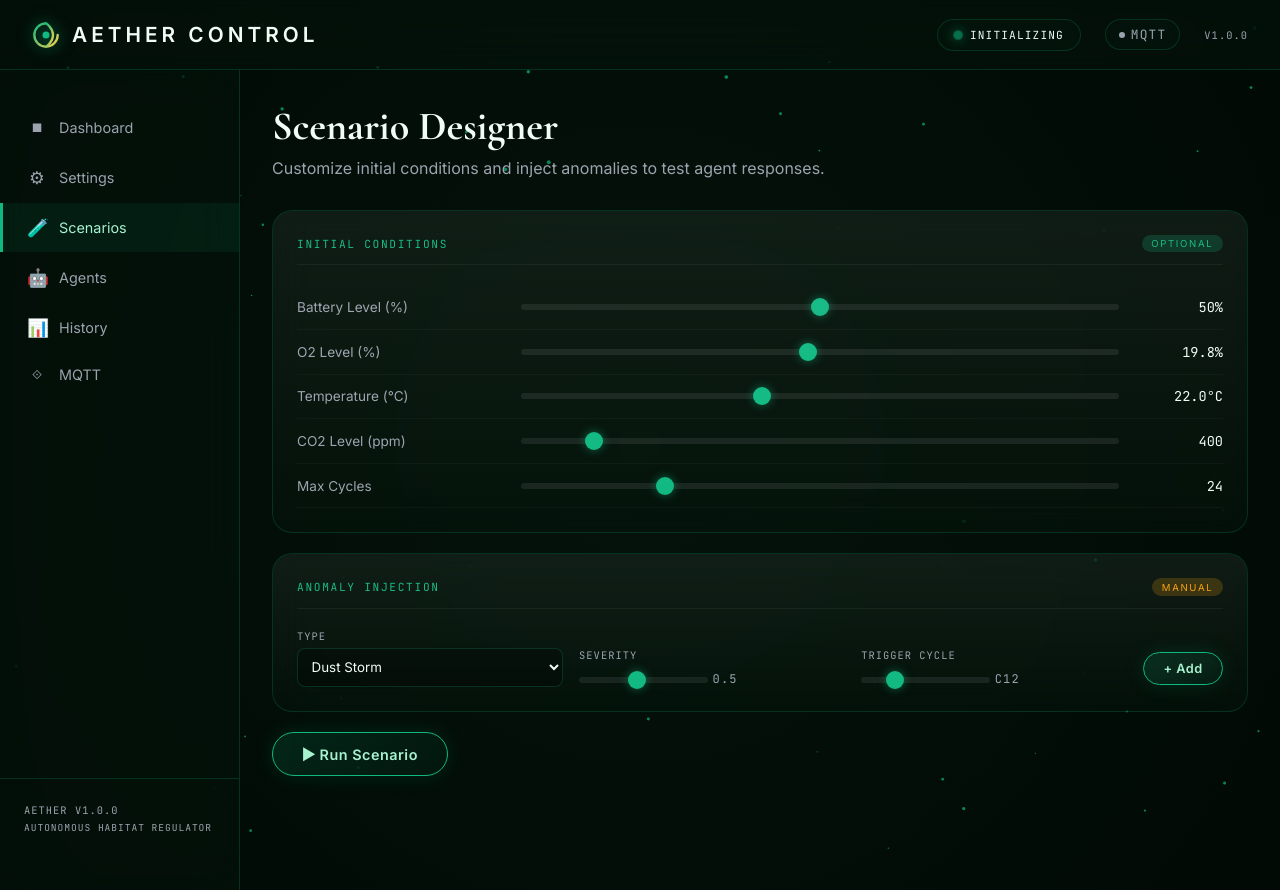
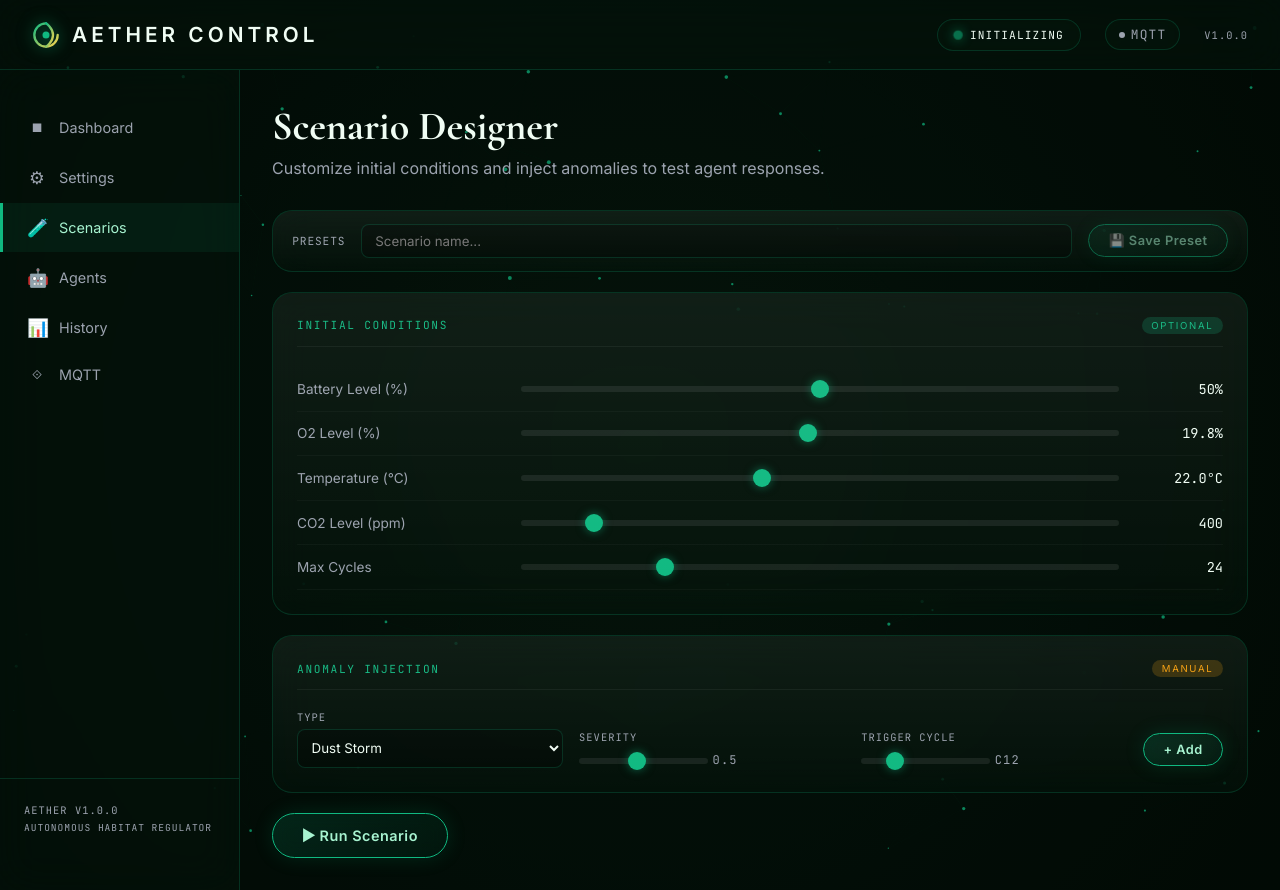
Before and after one commit to ravikumarve/Aether, a FastAPI app: page /scenarios in a window 1280 px wide. Run offline with FastAPI, Linux system fonts and the light colour scheme; data that the repository does not hold is empty.

Commit message:
feat(scenarios): save/load/delete scenario presets to/from disk as JSON files
Backend: 4 new API routes — GET /api/v1/scenarios (list), POST /api/v1/scenarios/save, GET /api/v1/scenarios/load/{name}, DELETE /api/v1/scenarios/{name}

Backend: scenarios stored as JSON files in scenarios/ directory, sanitized filenames, metadata tracking (_saved_at, condition/anomaly counts)

Frontend: Presets bar added to Scenarios page — name input + Save button, Load dropdown + Load/Delete buttons, success/error feedback

Frontend: Alpine.js methods — savePreset(), loadPreset(), deletePreset(), refreshPresets() with API calls and auto-refresh

All 4 tests pass, 8/8 scenario API tests pass, 5/5 quality gates pass

```diff
--- a/src/dashboard.py
+++ b/src/dashboard.py
@@ -728,7 +728,114 @@ async def api_reset_config():
     )
 
 
+# ── Scenario Storage ──
+
+SCENARIOS_DIR = Path(__file__).resolve().parent.parent / "scenarios"
+SCENARIOS_DIR.mkdir(parents=True, exist_ok=True)
+
+def _scenario_path(name: str) -> Path:
+    """Get the filesystem path for a scenario file, sanitizing the name."""
+    safe = name.strip().replace(" ", "_").replace("/", "_").replace("\\", "_")
+    return SCENARIOS_DIR / f"{safe}.json"
+
+def _list_scenarios() -> List[Dict]:
+    """Return list of saved scenario presets with metadata."""
+    results = []
+    if not SCENARIOS_DIR.exists():
+        return results
+    for f in sorted(SCENARIOS_DIR.iterdir()):
+        if f.suffix == ".json":
+            try:
+                data = json.loads(f.read_text())
+                results.append({
+                    "name": f.stem.replace("_", " "),
+                    "filename": f.name,
+                    "saved_at": data.get("_saved_at", ""),
+                    "conditions": {k: v for k, v in data.items() if k != "anomalies" and not k.startswith("_")},
+                    "anomaly_count": len(data.get("anomalies", [])),
+                })
+            except Exception:
+                continue
+    return results
+
 # ── Scenario API ──
+
+
+@app.get("/api/v1/scenarios")
+async def api_list_scenarios():
+    """GET /api/v1/scenarios — List saved scenario presets."""
+    return Response(
+        content=json.dumps(_list_scenarios(), cls=DateTimeEncoder),
+        media_type="application/json"
+    )
+
+
+@app.post("/api/v1/scenarios/save")
+async def api_save_scenario(data: Dict = Body(...)):
+    """
+    POST /api/v1/scenarios/save
+    Body: { "name": "My Scenario", "conditions": {...}, "anomalies": [...] }
+    """
+    name = data.get("name", "").strip()
+    if not name:
+        return Response(
+            content=json.dumps({"status": "error", "message": "Name is required"}),
+            status_code=400,
+            media_type="application/json"
+        )
+    payload = {
+        "_saved_at": datetime.now().isoformat(),
+        "_updated_at": datetime.now().isoformat(),
+        "conditions": data.get("conditions", {}),
+        "anomalies": data.get("anomalies", []),
+    }
+    path = _scenario_path(name)
+    path.write_text(json.dumps(payload, cls=DateTimeEncoder, indent=2))
+    return Response(
+        content=json.dumps({"status": "ok", "name": name, "path": str(path)}),
+        media_type="application/json"
+    )
+
+
+@app.get("/api/v1/scenarios/load/{scenario_name:path}")
+async def api_load_scenario(scenario_name: str):
+    """GET /api/v1/scenarios/load/{name} — Load a saved scenario."""
+    path = _scenario_path(scenario_name)
+    if not path.exists():
+        return Response(
+            content=json.dumps({"status": "error", "message": f"Scenario '{scenario_name}' not found"}),
+            status_code=404,
+            media_type="application/json"
+        )
+    try:
+        data = json.loads(path.read_text())
+        return Response(
+            content=json.dumps({**data, "status": "ok"}, cls=DateTimeEncoder),
+            media_type="application/json"
+        )
+    except Exception as e:
+        return Response(
+            content=json.dumps({"status": "error", "message": str(e)}),
+            status_code=500,
+            media_type="application/json"
+        )
+
+
+@app.delete("/api/v1/scenarios/{scenario_name:path}")
+async def api_delete_scenario(scenario_name: str):
+    """DELETE /api/v1/scenarios/{name} — Delete a saved scenario."""
+    path = _scenario_path(scenario_name)
+    if not path.exists():
+        return Response(
+            content=json.dumps({"status": "error", "message": f"Scenario '{scenario_name}' not found"}),
+            status_code=404,
+            media_type="application/json"
+        )
+    path.unlink()
+    return Response(
+        content=json.dumps({"status": "ok", "message": f"Deleted '{scenario_name}'"}),
+        media_type="application/json"
+    )
 
 
 @app.post("/api/v1/scenario/run")
--- a/src/templates/pages/scenarios.html
+++ b/src/templates/pages/scenarios.html
@@ -1,6 +1,35 @@
 <div x-data="scenariosState()" x-init="init()">
   <h2 style="font-size:2.5rem;margin-bottom:0.5rem;font-family:'Cormorant Garamond',serif;">Scenario Designer</h2>
   <p style="color:var(--text-muted);margin-bottom:2rem;font-size:1rem;">Customize initial conditions and inject anomalies to test agent responses.</p>
+
+  <!-- Preset Save/Load Bar -->
+  <div class="glass-card" style="margin-bottom:1.25rem;padding:0.8rem 1.2rem;display:flex;align-items:center;gap:1rem;flex-wrap:wrap;">
+    <span class="mono" style="color:var(--text-muted);font-size:0.7rem;text-transform:uppercase;letter-spacing:0.08em;">Presets</span>
+
+    <!-- Save -->
+    <input type="text" x-model="presetName" placeholder="Scenario name..."
+           style="flex:1;min-width:150px;padding:0.5rem 0.8rem;background:rgba(0,0,0,0.3);border:1px solid var(--glass-border);border-radius:8px;color:var(--text-main);font-family:'Inter',sans-serif;outline:none;">
+    <button class="btn btn-primary btn-sm" @click="savePreset()" :disabled="!presetName.trim()">
+      <span x-text="saving ? 'Saving...' : '💾 Save Preset'"></span>
+    </button>
+
+    <!-- Load -->
+    <template x-if="presets.length > 0">
+      <div style="display:flex;gap:0.5rem;align-items:center;">
+        <select x-model="selectedPreset" style="padding:0.5rem;background:rgba(0,0,0,0.3);border:1px solid var(--glass-border);border-radius:8px;color:var(--text-main);font-family:'Inter',sans-serif;outline:none;">
+          <option value="">— Load preset —</option>
+          <template x-for="p in presets" :key="p.name">
+            <option x-text="p.name + ' (' + p.anomaly_count + ' anomalies)'" :value="p.name"></option>
+          </template>
+        </select>
+        <button class="btn btn-primary btn-sm" @click="loadPreset(selectedPreset)" :disabled="!selectedPreset">📂 Load</button>
+        <button class="btn btn-sm" style="background:rgba(239,68,68,0.2);color:var(--alert-red);border:1px solid rgba(239,68,68,0.3);" @click="deletePreset(selectedPreset)" :disabled="!selectedPreset" x-show="selectedPreset">🗑 Delete</button>
+      </div>
+    </template>
+
+    <!-- Save Feedback -->
+    <span x-show="savedMsg" x-text="savedMsg" style="font-size:0.8rem;color:var(--bio-emerald);font-family:'JetBrains Mono',monospace;" x-transition.duration.300ms></span>
+  </div>
 
   <!-- Initial Conditions -->
   <div class="glass-card" style="margin-bottom:1.25rem;">
@@ -109,17 +138,93 @@ function scenariosState() {
     running: false,
     error: '',
 
-    init() {
+    // Preset management
+    presetName: '',
+    presets: [],
+    selectedPreset: '',
+    saving: false,
+    savedMsg: '',
+
+    async init() {
       fetch('/api/v1/config').then(r => r.json()).then(c => {
         this.conditions.initial_battery = c.initial_battery;
         this.conditions.initial_o2 = c.initial_o2;
         this.conditions.initial_temperature = c.initial_temperature;
         this.conditions.initial_co2 = c.initial_co2;
       });
+      await this.refreshPresets();
     },
 
     addAnomaly() {
       this.anomalies.push({...this.newAnomaly, trigger_cycle: Number(this.newAnomaly.trigger_cycle)});
+    },
+
+    async refreshPresets() {
+      try {
+        const resp = await fetch('/api/v1/scenarios');
+        this.presets = await resp.json();
+      } catch(e) {
+        this.presets = [];
+      }
+    },
+
+    async savePreset() {
+      const name = this.presetName.trim();
+      if (!name) return;
+      this.saving = true;
+      this.savedMsg = '';
+      try {
+        const resp = await fetch('/api/v1/scenarios/save', {
+          method: 'POST',
+          headers: {'Content-Type': 'application/json'},
+          body: JSON.stringify({
+            name: name,
+            conditions: this.conditions,
+            anomalies: this.anomalies
+          })
+        });
+        if (resp.ok) {
+          this.savedMsg = '✓ Saved "' + name + '"';
+          this.presetName = '';
+          await this.refreshPresets();
+          this.selectedPreset = name;
+          setTimeout(() => this.savedMsg = '', 3000);
+        }
+      } catch(e) {
+        this.savedMsg = '✗ Save failed';
+      }
+      this.saving = false;
+    },
+
+    async loadPreset(name) {
+      if (!name) return;
+      try {
+        const resp = await fetch('/api/v1/scenarios/load/' + encodeURIComponent(name));
+        const data = await resp.json();
+        if (data.status === 'ok') {
+          this.conditions = {...this.conditions, ...data.conditions};
+          this.anomalies = data.anomalies || [];
+          this.savedMsg = '✓ Loaded "' + name + '"';
+          setTimeout(() => this.savedMsg = '', 3000);
+        }
+      } catch(e) {
+        this.savedMsg = '✗ Load failed';
+      }
+    },
+
+    async deletePreset(name) {
+      if (!name || !confirm('Delete preset "' + name + '"?')) return;
+      try {
+        const resp = await fetch('/api/v1/scenarios/' + encodeURIComponent(name), { method: 'DELETE' });
+        if (resp.ok) {
+          this.selectedPreset = '';
+          this.savedMsg = '✓ Deleted "' + name + '"';
+          setTimeout(() => this.savedMsg = '', 3000);
+          await this.refreshPresets();
+        }
+      } catch(e) {
+        this.savedMsg = '✗ Delete failed';
+      }
     },
 
     async runScenario() {
```
Also changed, not shown: 1 other file.
